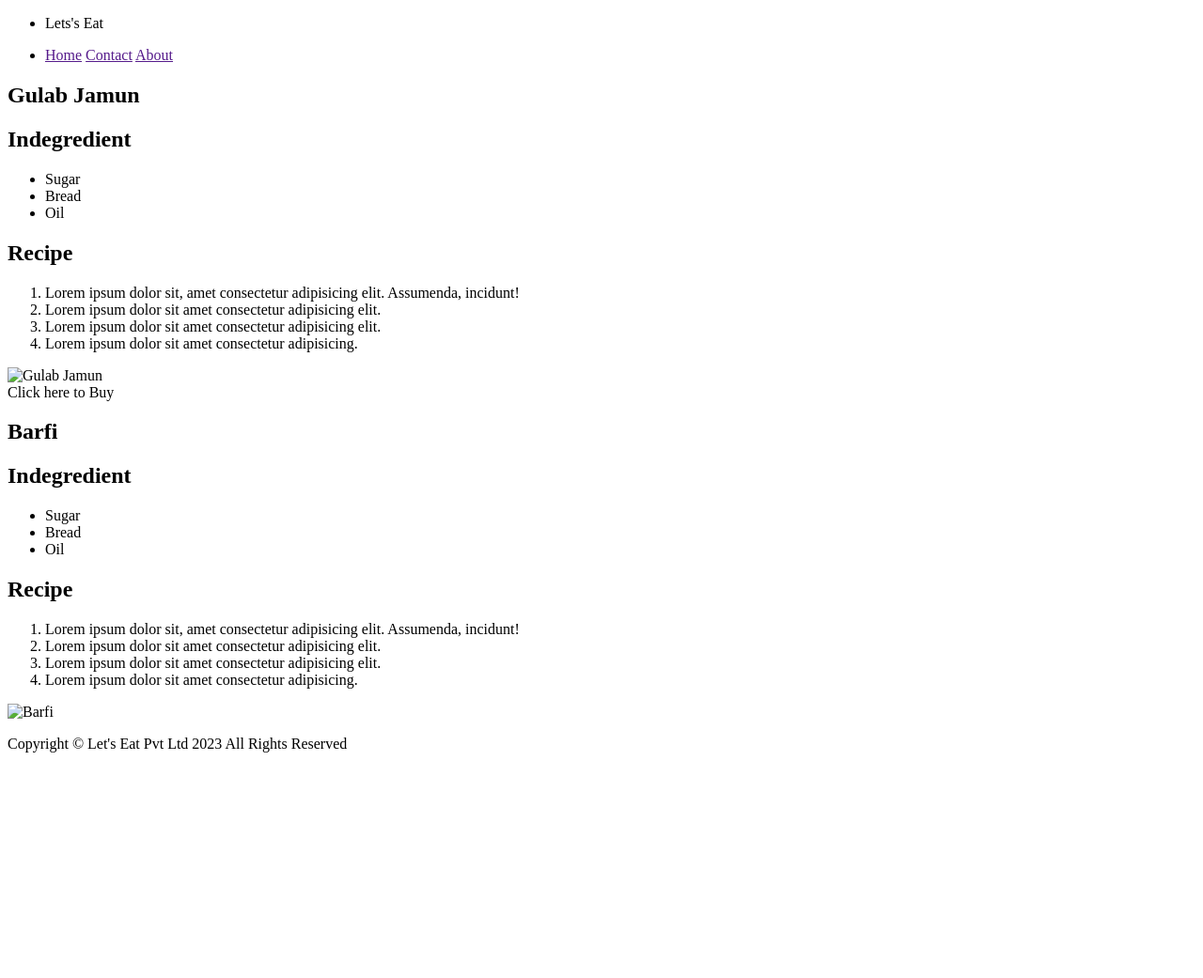
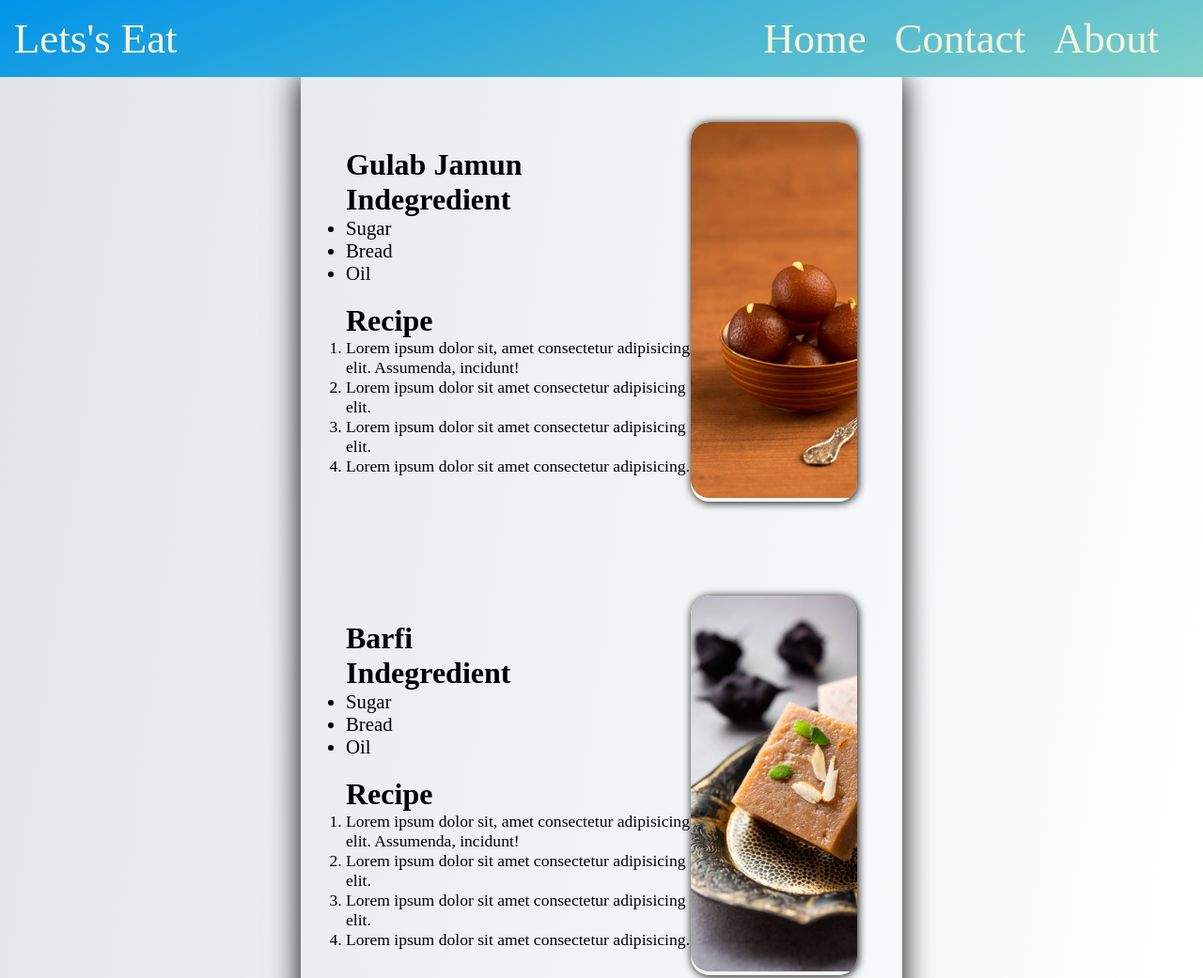
Before and after one commit to Surk7301/practice, a plain HTML site: page Recipe Project/index.html in a window 1280 px wide. Shown: the top 1041 px of the page at 94% size. Before the commit the page ends 817 px from the top, so only its background shows below. Drawn offline with Linux system fonts and the light colour scheme.

Commit message:
Update index.html

```diff
--- a/Recipe Project/index.html
+++ b/Recipe Project/index.html
@@ -4,7 +4,7 @@
     <meta charset="UTF-8">
     <meta name="viewport" content="width=device-width, initial-scale=1.0">
     <title>Let's Eat</title>
-    <link rel="stylesheet" href="/lec_26PROJECT2/Recipe Project/styles.css">
+    <link rel="stylesheet" href="/Recipe Project/styles.css">
 </head>
 <body>
     <div class="Container">
@@ -62,7 +62,7 @@
 
                     </div>
                     <div class="rightBox">
-                        <img src="/lec_26PROJECT2/Recipe Project/gulabjamun.jpg" alt="Gulab Jamun"/>
+                        <img src="/Recipe Project/gulabjamun.jpg" alt="Gulab Jamun"/>
 
                         <div class="overlay">
                             <span>Click here to Buy</span>
@@ -101,7 +101,7 @@
 
                     </div>
                     <div class="rightBox">
-                        <img src="/lec_26PROJECT2/Recipe Project/barfi.jpg" alt="Barfi">
+                        <img src="/Recipe Project/barfi.jpg" alt="Barfi">
 
                     </div>
 
```
